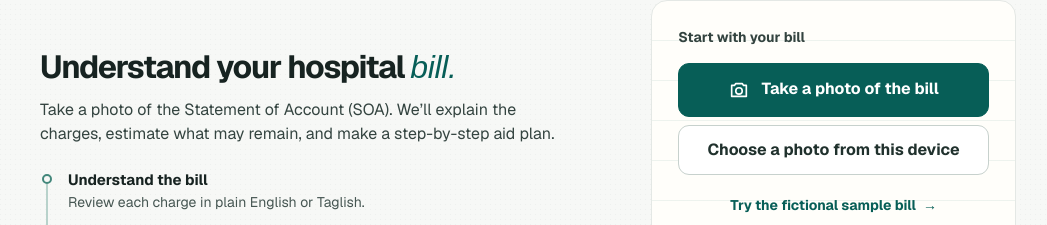
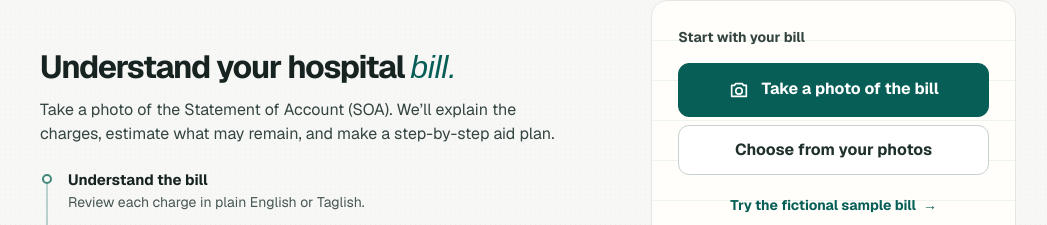
Before and after one commit to thanreiz/ux-ai-2026, a Next.js app in the folder navigator/: page / in a window 1280 px wide. Shown: the part 163-388 px from the top of the page, without its empty margins (112-1159 px from the left). Built offline with nearby package versions, Linux system fonts and the light colour scheme; a web font is replaced by a local one.

Commit message:
Shorter gallery button label so it fits on one line on iPad

```diff
--- a/navigator/app/page.tsx
+++ b/navigator/app/page.tsx
@@ -182,7 +182,7 @@ export default function Home() {
                 <svg viewBox="0 0 24 24" aria-hidden="true"><path d="M4 7h3l1.5-2h7L17 7h3v12H4z"/><circle cx="12" cy="13" r="3.5"/></svg>
                 <span>{busy || "Take a photo of the bill"}</span>
               </button>
-              <button onClick={() => fileRef.current?.click()} disabled={!!busy} className="capture-secondary">Choose a photo from this device</button>
+              <button onClick={() => fileRef.current?.click()} disabled={!!busy} className="capture-secondary">Choose from your photos</button>
               <button onClick={runSamplePhoto} disabled={!!busy} className="sample-link">Try the fictional sample bill <span aria-hidden="true">→</span></button>
               {busy && <p className="capture-tip" role="status" aria-live="polite">{busy} This takes about 10 to 20 seconds.</p>}
               {!busy && <p className="capture-tip">Lay the bill flat in good light. Keep every line and the total in frame.</p>}
```
